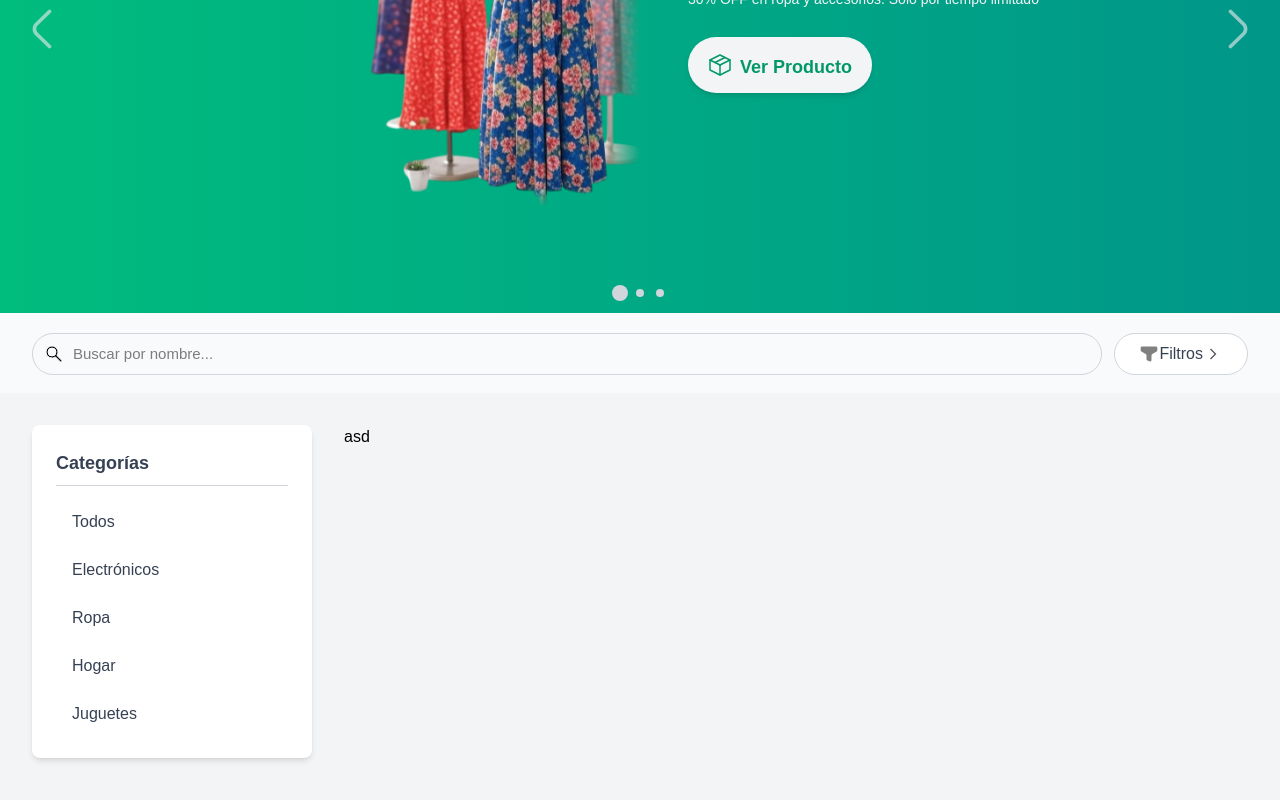
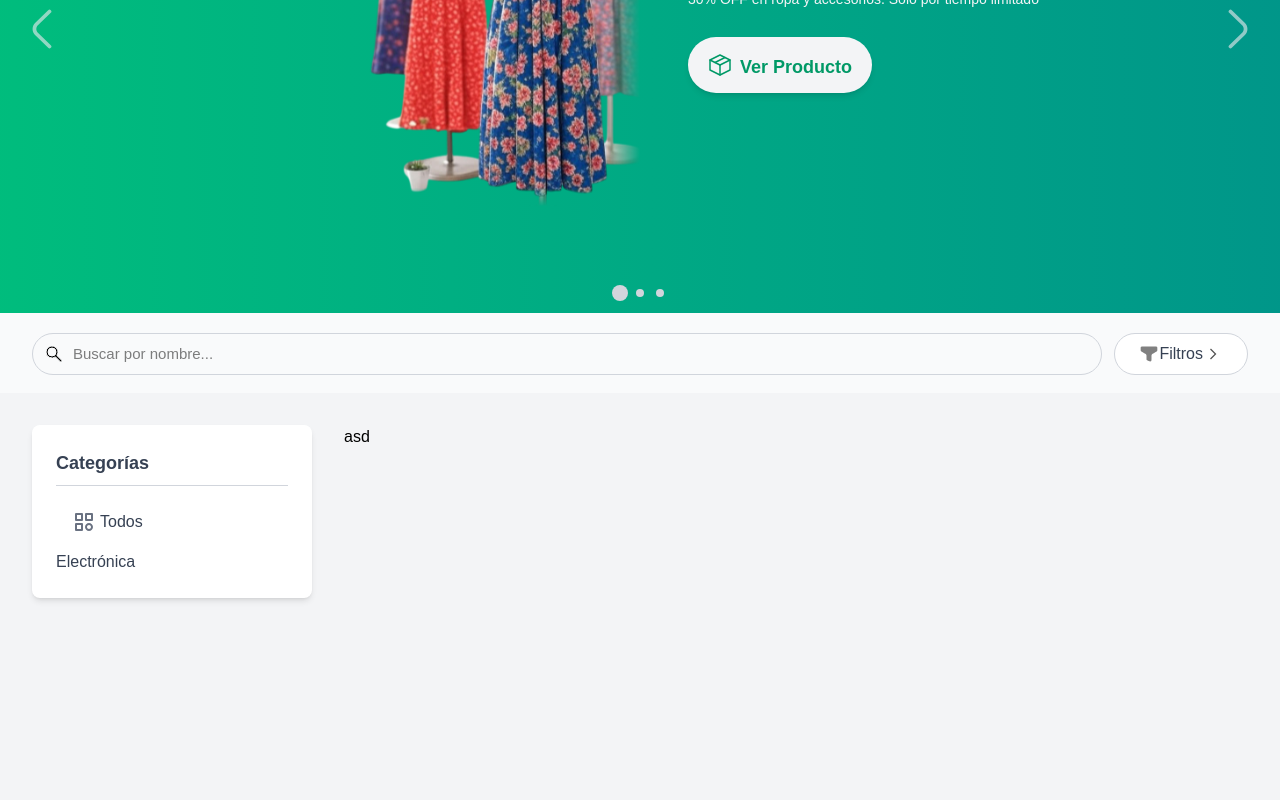
Before and after one commit to rls1990/store-front-template, a Next.js app: page / in a window 1280 px wide. Shown: the part 380-1180 px from the top of the page. Built offline with nearby package versions, Linux system fonts and the light colour scheme.

Commit message:
logo image

```diff
--- a/src/components/home/Home.tsx
+++ b/src/components/home/Home.tsx
@@ -2,15 +2,17 @@ import { getSliderItemsHeroData } from "@/services/get-slider-hero-items";
 import SliderHero from "../ui/sliders/SliderHero";
 import ProductsSection from "../products/ProductsSection";
 import { getMarcaData } from "@/services/get-marcas";
+import { getCategories } from "@/services/get-categories";
 
 const Home = async () => {
   const sliderItemsHero = await getSliderItemsHeroData();
   const marcas = await getMarcaData();
+  const categories = await getCategories();
 
   return (
     <div>
       <SliderHero items={sliderItemsHero} />
-      <ProductsSection marcas={marcas} />
+      <ProductsSection marcas={marcas} categories={categories} />
     </div>
   );
 };
--- a/src/components/layout/header/nav/Logo.tsx
+++ b/src/components/layout/header/nav/Logo.tsx
@@ -14,10 +14,10 @@ const Logo = async () => {
         className="w-[45px]"
       />
       <div>
-        <span className="font-bold text-emerald-600 text-[24px] relative -left-[6px] top-[1px] uppercase">
+        <span className="font-bold text-[#00BC7D] text-[24px] relative left-0 top-0 uppercase">
           {title}
         </span>
-        <span className="relative -left-27 top-[12px] uppercase text-[9px] font-semibold text-emerald-900">
+        <span className="relative -left-28 top-[12px] uppercase text-[9px] font-semibold text-[#00BC7D]">
           {subtitle}
         </span>
       </div>
--- a/src/components/products/ProductsList.tsx
+++ b/src/components/products/ProductsList.tsx
@@ -1,4 +1,17 @@
-const ProductsList = () => {
+import { CategoryData, data } from "@/data/categories";
+import { FC, useState } from "react";
+import { BiCategory } from "react-icons/bi";
+
+interface ProductsListProps {
+  categories: CategoryData[];
+}
+
+const ProductsList: FC<ProductsListProps> = ({ categories }) => {
+  const [filter_categories_index, setFilter_categories_index] = useState(1);
+  const filter_buttom =
+    " text-gray-700 hover:bg-gray-200 [&_svg]:text-gray-500";
+  const filter_buttom_active =
+    " bg-[#10b981] hover:bg-[#10b981d8] text-white font-[500]";
   return (
     <div className="max-w-7xl mx-auto px-4 sm:px-6 lg:px-8 py-8">
       <div className="lg:grid lg:grid-cols-4 lg:gap-8 min-h-[100vh]">
@@ -7,143 +20,28 @@ const ProductsList = () => {
             <h3 className="text-lg font-semibold text-gray-700 mb-4 border-b border-b-gray-300 pb-2">
               Categorías
             </h3>
-            <ul className="space-y-2 overflow-y-auto">
+            <ul className="space-y-2 overflow-y-auto text-gray-700">
               <li>
-                <button className="filter-button w-full text-left px-4 py-2 rounded-md text-gray-700 hover:bg-gray-200 transition duration-150 filter-active">
-                  Todos
+                <button
+                  onClick={() => setFilter_categories_index(0)}
+                  className={
+                    "w-full text-left px-4 py-2 rounded-md transition duration-150 cursor-pointer" +
+                    `${
+                      filter_categories_index === 0
+                        ? filter_buttom_active
+                        : filter_buttom
+                    }`
+                  }
+                >
+                  <span className="flex gap-1">
+                    <BiCategory className="size-6" /> Todos
+                  </span>
                 </button>
               </li>
               <li>
-                <button
-                  className="filter-button category-toggle w-full text-left px-4 py-2 rounded-md text-gray-700 hover:bg-gray-200 transition duration-150"
-                  data-category="electronicos"
-                >
-                  Electrónicos
-                  <i className="fas fa-chevron-down ml-2 text-xs text-gray-500 transform transition-transform duration-200"></i>
+                <button>
+                  <span className="flex gap-1">Electrónica</span>
                 </button>
-                <ul className="subcategory-list hidden">
-                  <li>
-                    <button
-                      className="filter-button w-full text-left px-2 py-1 rounded-md text-gray-600 hover:bg-gray-200 transition duration-150"
-                      data-category="electronicos-audio"
-                    >
-                      Audio
-                    </button>
-                  </li>
-                  <li>
-                    <button
-                      className="filter-button w-full text-left px-2 py-1 rounded-md text-gray-600 hover:bg-gray-200 transition duration-150"
-                      data-category="electronicos-smartphones"
-                    >
-                      Smartphones
-                    </button>
-                  </li>
-                  <li>
-                    <button
-                      className="filter-button w-full text-left px-2 py-1 rounded-md text-gray-600 hover:bg-gray-200 transition duration-150"
-                      data-category="electronicos-wearables"
-                    >
-                      Wearables
-                    </button>
-                  </li>
-                </ul>
-              </li>
-              <li>
-                <button
-                  className="filter-button category-toggle w-full text-left px-4 py-2 rounded-md text-gray-700 hover:bg-gray-200 transition duration-150"
-                  data-category="ropa"
-                >
-                  Ropa
-                  <i className="fas fa-chevron-down ml-2 text-xs text-gray-500 transform transition-transform duration-200"></i>
-                </button>
-                <ul className="subcategory-list hidden">
-                  <li>
-                    <button
-                      className="filter-button w-full text-left px-2 py-1 rounded-md text-gray-600 hover:bg-gray-200 transition duration-150"
-                      data-category="ropa-hombre"
-                    >
-                      Hombre
-                    </button>
-                  </li>
-                  <li>
-                    <button
-                      className="filter-button w-full text-left px-2 py-1 rounded-md text-gray-600 hover:bg-gray-200 transition duration-150"
-                      data-category="ropa-mujer"
-                    >
-                      Mujer
-                    </button>
-                  </li>
-                  <li>
-                    <button
-                      className="filter-button w-full text-left px-2 py-1 rounded-md text-gray-600 hover:bg-gray-200 transition duration-150"
-                      data-category="ropa-ninos"
-                    >
-                      Niños
-                    </button>
-                  </li>
-                </ul>
-              </li>
-              <li>
-                <button
-                  className="filter-button category-toggle w-full text-left px-4 py-2 rounded-md text-gray-700 hover:bg-gray-200 transition duration-150"
-                  data-category="hogar"
-                >
-                  Hogar
-                  <i className="fas fa-chevron-down ml-2 text-xs text-gray-500 transform transition-transform duration-200"></i>
-                </button>
-                <ul className="subcategory-list hidden">
-                  <li>
-                    <button
-                      className="filter-button w-full text-left px-2 py-1 rounded-md text-gray-600 hover:bg-gray-200 transition duration-150"
-                      data-category="hogar-decoracion"
-                    >
-                      Decoración
-                    </button>
-                  </li>
-                  <li>
-                    <button
-                      className="filter-button w-full text-left px-2 py-1 rounded-md text-gray-600 hover:bg-gray-200 transition duration-150"
-                      data-category="hogar-cocina"
-                    >
-                      Cocina
-                    </button>
-                  </li>
-                  <li>
-                    <button
-                      className="filter-button w-full text-left px-2 py-1 rounded-md text-gray-600 hover:bg-gray-200 transition duration-150"
-                      data-category="hogar-textiles"
-                    >
-                      Textiles
-                    </button>
-                  </li>
-                </ul>
-              </li>
-              <li>
-                <button
-                  className="filter-button category-toggle w-full text-left px-4 py-2 rounded-md text-gray-700 hover:bg-gray-200 transition duration-150"
-                  data-category="juguetes"
-                >
-                  Juguetes
-                  <i className="fas fa-chevron-down ml-2 text-xs text-gray-500 transform transition-transform duration-200"></i>
-                </button>
-                <ul className="subcategory-list hidden">
-                  <li>
-                    <button
-                      className="filter-button w-full text-left px-2 py-1 rounded-md text-gray-600 hover:bg-gray-200 transition duration-150"
-                      data-category="juguetes-educativos"
-                    >
-                      Educativos
-                    </button>
-                  </li>
-                  <li>
-                    <button
-                      className="filter-button w-full text-left px-2 py-1 rounded-md text-gray-600 hover:bg-gray-200 transition duration-150"
-                      data-category="juguetes-airelibre"
-                    >
-                      Aire Libre
-                    </button>
-                  </li>
-                </ul>
               </li>
             </ul>
           </div>
--- a/src/components/products/ProductsSection.tsx
+++ b/src/components/products/ProductsSection.tsx
@@ -2,19 +2,21 @@
 import { FC } from "react";
 import ProductFilter from "../ui/filter/ProductFilter";
 import ProductsList from "./ProductsList";
+import { CategoryData } from "@/data/categories";
 
 interface ProductsSectionProps {
   marcas: string[];
+  categories: CategoryData[];
 }
 
-const ProductsSection: FC<ProductsSectionProps> = ({ marcas }) => {
+const ProductsSection: FC<ProductsSectionProps> = ({ marcas, categories }) => {
   return (
     <div>
       <ProductFilter
         marcas={marcas}
         onChange={(filter) => console.log(filter)}
       />
-      <ProductsList />
+      <ProductsList categories={categories} />
     </div>
   );
 };
```
Also changed, not shown: public/images/logo - copia.png (deleted), public/images/logo.png.
